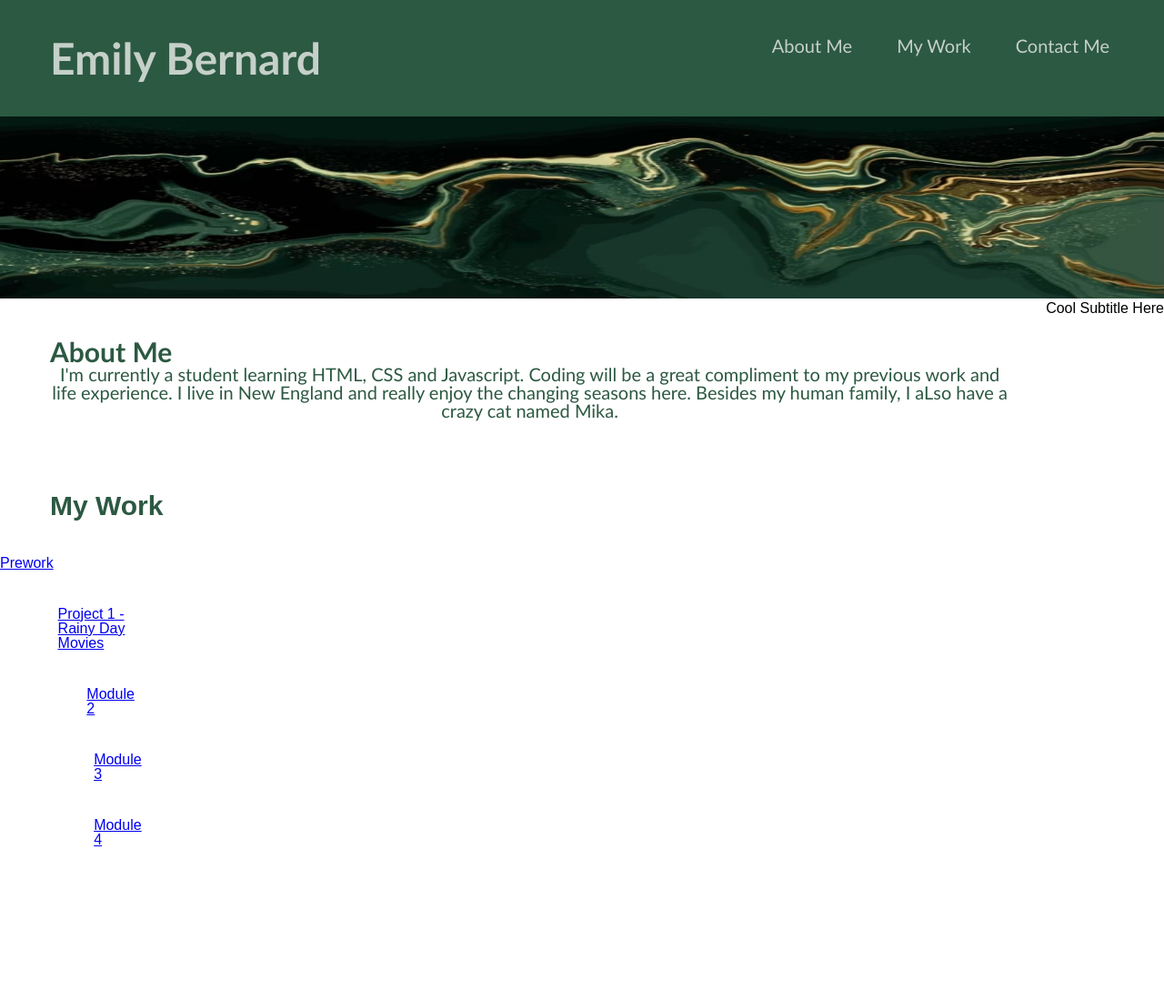
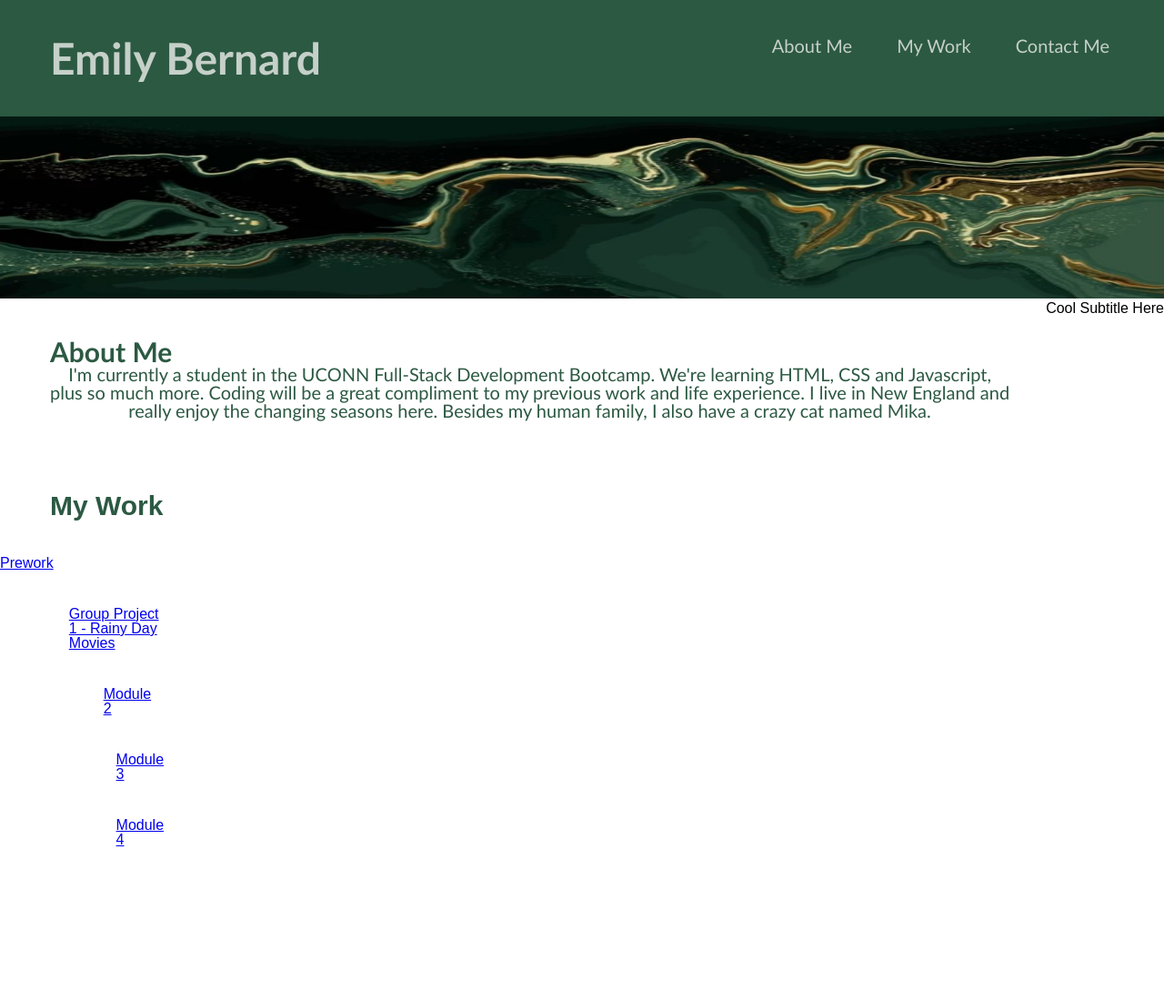
Before and after one commit to EmilyBernard/Module-2-Professional-Portfolio, a plain HTML site: page index.html in a window 1280 px wide. Shown: the top 1100 px of the page at 91% size. Drawn offline with Linux system fonts and the light colour scheme.

Commit message:
changed some text elements in HTML

```diff
--- a/index.html
+++ b/index.html
@@ -37,7 +37,7 @@
         <section1>
             <article id="About Me" class="about"></article>
             <h2>About Me</h2>
-                <p>I'm currently a student learning HTML, CSS and Javascript.  Coding will be a great compliment to my previous work and life experience. I live in New England and really enjoy the changing seasons here. Besides my human family, I aLso have a crazy cat named Mika.</p>
+                <p>I'm currently a student in the UCONN Full-Stack Development Bootcamp. We're learning HTML, CSS and Javascript, plus so much more. Coding will be a great compliment to my previous work and life experience. I live in New England and really enjoy the changing seasons here. Besides my human family, I also have a crazy cat named Mika.</p>
 
         </section1>
 
@@ -57,7 +57,7 @@
                 <div class="card-body">
              </div>
 
-        <a href="https://emilybernard.github.io/rainy-day-movies/">Project 1 - Rainy Day Movies</a>
+        <a href="https://emilybernard.github.io/rainy-day-movies/">Group Project 1 - Rainy Day Movies</a>
         <section class="row justify-center">
             <div class="card-column">
               <figure class="card code-card">
```
